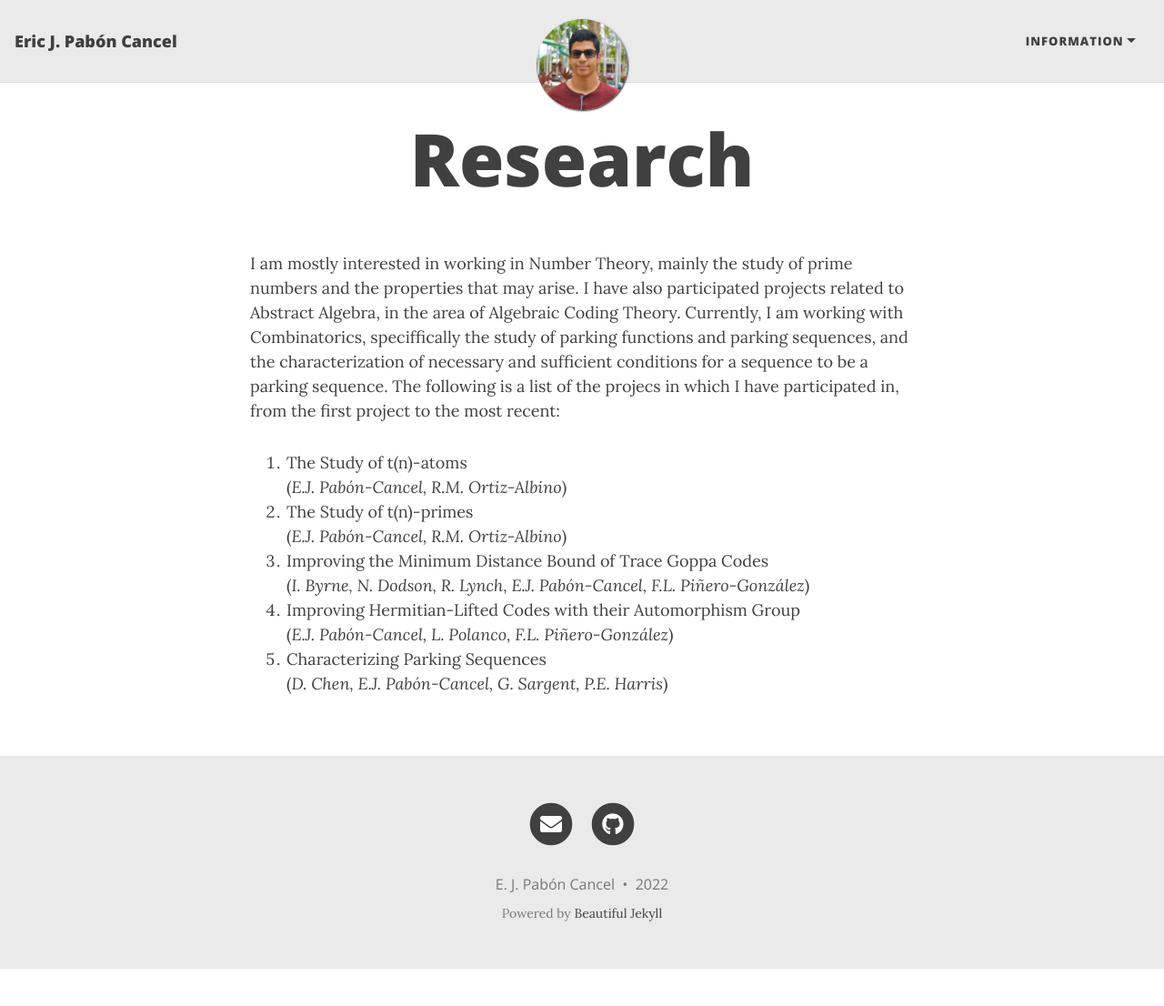
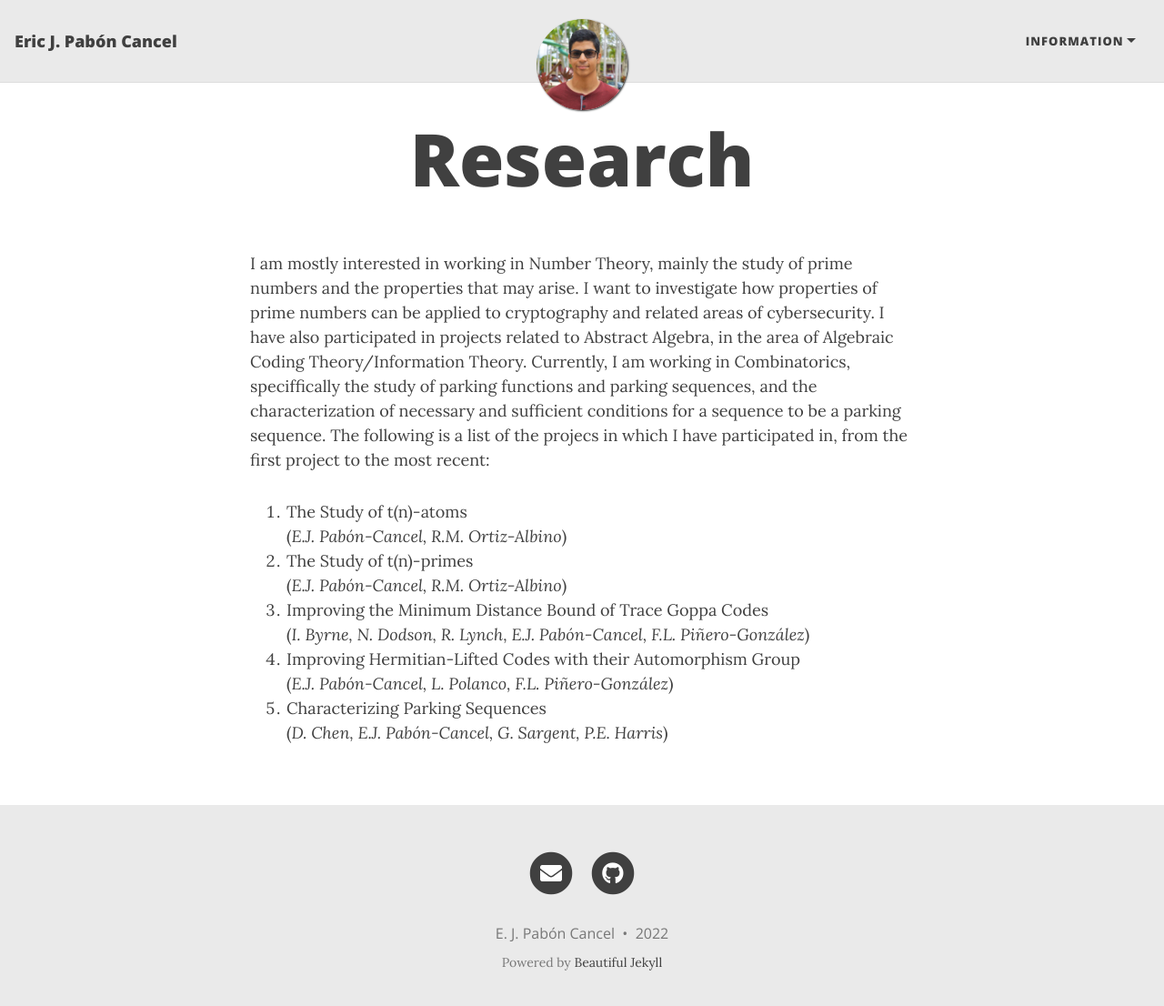
Before and after one commit to ejpaboncancel/ejpaboncancel-old.github.io, a Jekyll site: the page built from research.md, in a window 1280 px wide and 1119 px high. Shown: the top 1106 px of the window at 91% size. Built offline with Jekyll 4.4.1, drawn with Linux system fonts in a browser that asks for light colours; nearby versions of some CDN libraries.

Commit message:
Update research.md

```diff
--- a/research.md
+++ b/research.md
@@ -3,10 +3,11 @@ layout: page
 title: Research
 ---
 
-<p> I am mostly interested in working in Number Theory, mainly the study of prime numbers and the properties that may arise. I have also
-participated projects related to Abstract Algebra, in the area of Algebraic Coding Theory. Currently, I am working with Combinatorics,
-speciffically the study of parking functions and parking sequences, and the characterization of necessary and sufficient conditions for
-a sequence to be a parking sequence. The following is a list of the projecs in which I have participated in, from the first project to
+<p> I am mostly interested in working in Number Theory, mainly the study of prime numbers and the properties that may arise. I want
+to investigate how properties of prime numbers can be applied to cryptography and related areas of cybersecurity. I have also
+participated in projects related to Abstract Algebra, in the area of Algebraic Coding Theory/Information Theory. Currently, I am working in
+Combinatorics, speciffically the study of parking functions and parking sequences, and the characterization of necessary and sufficient conditions
+for a sequence to be a parking sequence. The following is a list of the projecs in which I have participated in, from the first project to
 the most recent: </p>
 
 1. The Study of t(n)-atoms <br> (<i>E.J. Pabón-Cancel, R.M. Ortiz-Albino</i>)
```
